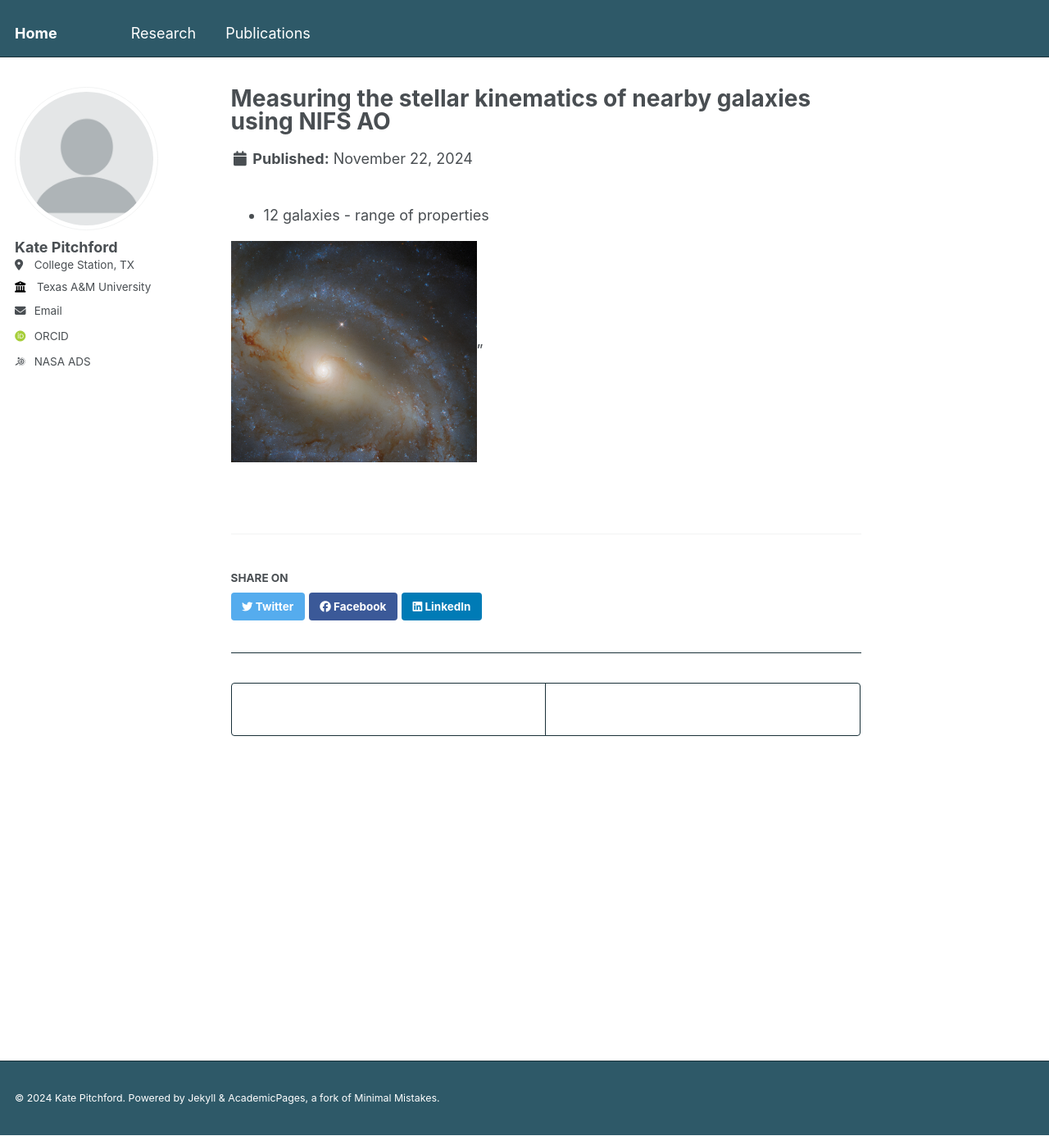
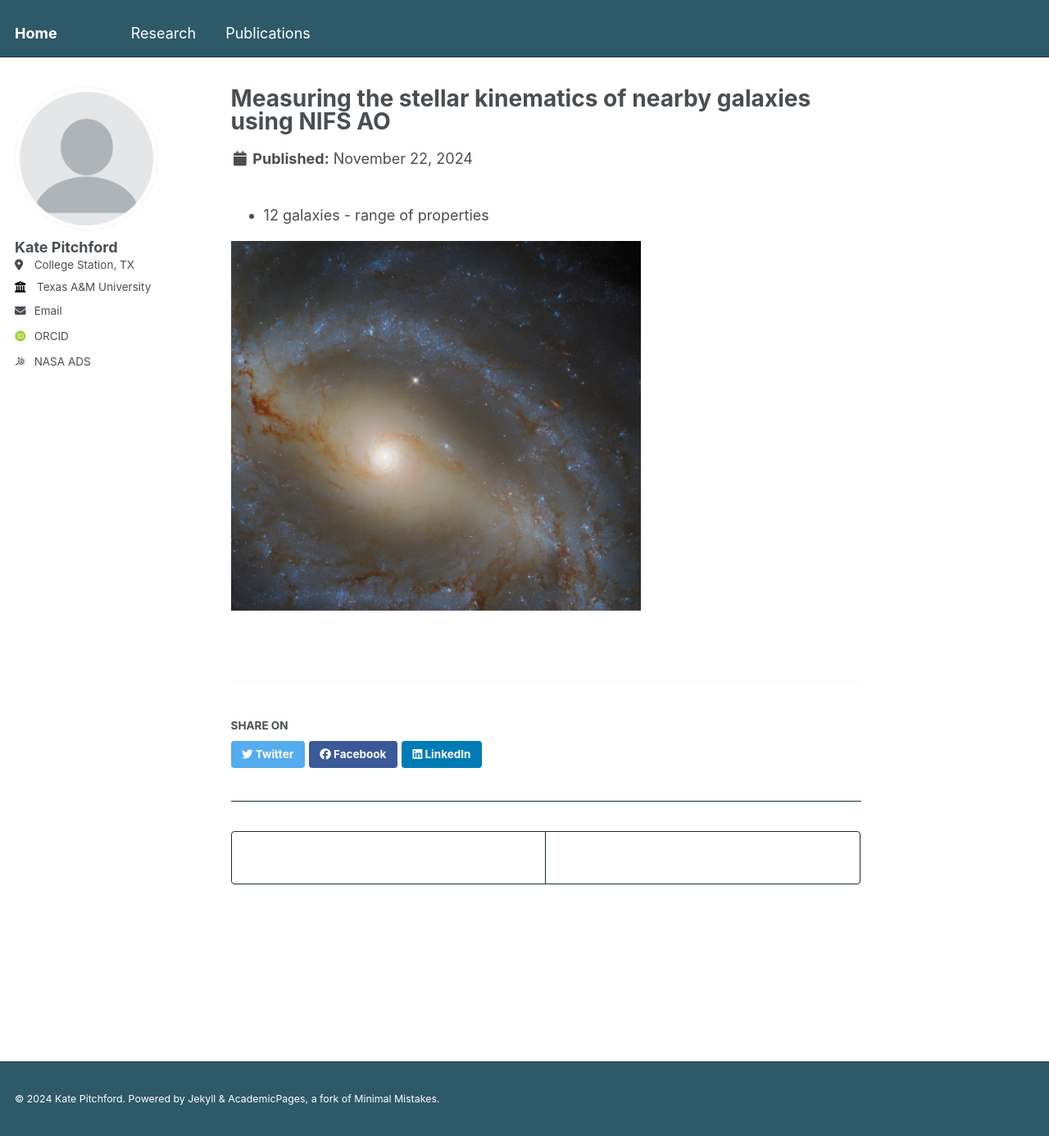
Before and after one commit to lkpitchford/test-website, a Jekyll site: the page built from _research/portfolio-1.md, in a window 1280 px wide and 1386 px high. Shown: the whole window at 82% size. Built offline with Jekyll 4.4.1, drawn with Linux system fonts in a browser that asks for light colours; some web fonts are replaced.

Commit message:
Update portfolio-1.md

```diff
--- a/_research/portfolio-1.md
+++ b/_research/portfolio-1.md
@@ -6,4 +6,4 @@ collection: research
 
 - 12 galaxies - range of properties
 
-<img src='/images/ngc5921.png' width='300'>"
+<img src='/images/ngc5921.png' width='500'>
```
